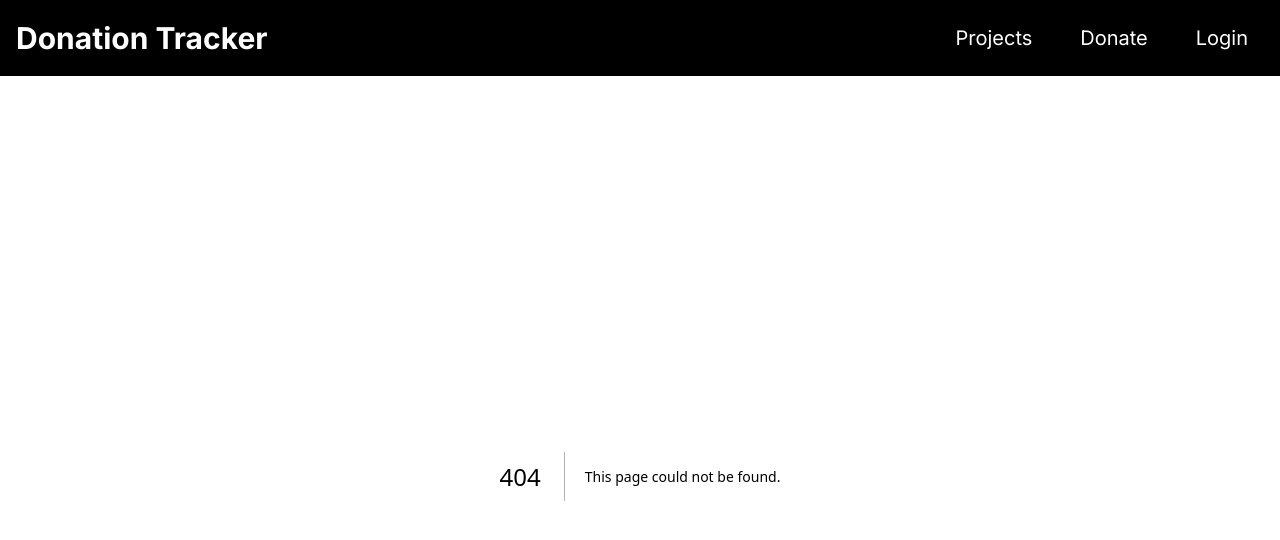
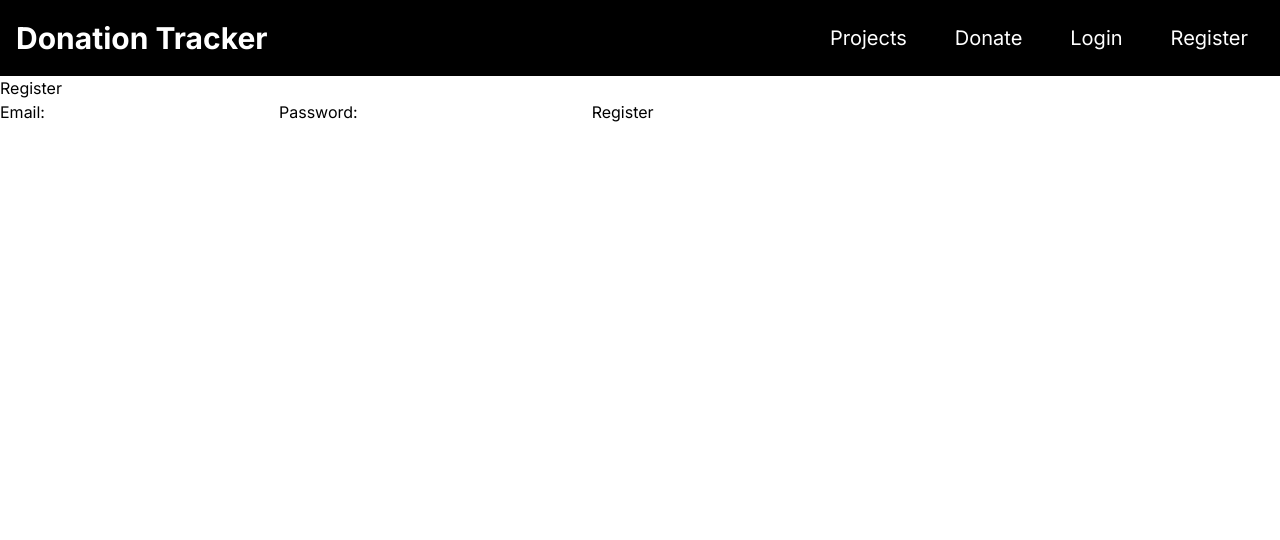
Before and after one commit to JTJZCodingGroup/DonationTracker, a Next.js app in the folder donation-tracker/: page /register in a window 1280 px wide. Before the commit this address had no page. Shown: the top 540 px of the page. Built offline with nearby package versions, Linux system fonts and the light colour scheme.

Commit message:
added register form and page

```diff
--- a/donation-tracker/src/app/components/Navbar.tsx
+++ b/donation-tracker/src/app/components/Navbar.tsx
@@ -2,43 +2,30 @@ import Link from 'next/link';
 
 const Navbar: React.FC = () => {
   return (
-    <nav className='bg-black p-4'>
-      <div className='container mx-auto flex flex-col lg:flex-row justify-between items-center'>
-        <div className='text-white font-bold text-3xl mb-4 lg:mb-0 hover:text-orange-600 hover:cursor-pointer'>
+    <nav className="bg-black p-4">
+      <div className="container mx-auto flex flex-col lg:flex-row justify-between items-center">
+        <div className="text-white font-bold text-3xl mb-4 lg:mb-0 hover:text-orange-600 hover:cursor-pointer">
           Donation Tracker
         </div>
-        <div className='lg:hidden'>
-          <button className='text-white focus:outline-none'>
-            <svg
-              className='h-6 w-6'
-              fill='none'
-              stroke='currentColor'
-              viewBox='0 0 24 24'
-            >
-              <path
-                strokeLinecap='round'
-                strokeLinejoin='round'
-                strokeWidth='2'
-                d='M4 6h16M4 12h16m-7 6h7'
-              ></path>
+        <div className="lg:hidden">
+          <button className="text-white focus:outline-none">
+            <svg className="h-6 w-6" fill="none" stroke="currentColor" viewBox="0 0 24 24">
+              <path strokeLinecap="round" strokeLinejoin="round" strokeWidth="2" d="M4 6h16M4 12h16m-7 6h7"></path>
             </svg>
           </button>
         </div>
-        <div className='lg:flex flex-col lg:flex-row lg:space-x-4 lg:mt-0 mt-4 flex flex-col items-center text-xl'>
-          <Link href='/projects'>
-            <button className='text-white px-4 py-2 hover:text-orange-600 focus:outline-none'>
-              Projects
-            </button>
+        <div className="lg:flex flex-col lg:flex-row lg:space-x-4 lg:mt-0 mt-4 flex flex-col items-center text-xl">
+          <Link href="/projects">
+            <button className="text-white px-4 py-2 hover:text-orange-600 focus:outline-none">Projects</button>
           </Link>
-          <Link href='/donate'>
-            <button className='text-white px-4 py-2 hover:text-orange-600 focus:outline-none'>
-              Donate
-            </button>
+          <Link href="/donate">
+            <button className="text-white px-4 py-2 hover:text-orange-600 focus:outline-none">Donate</button>
           </Link>
-          <Link href='/login'>
-            <button className='text-white px-4 py-2 hover:text-orange-600 focus:outline-none'>
-              Login
-            </button>
+          <Link href="/login">
+            <button className="text-white px-4 py-2 hover:text-orange-600 focus:outline-none">Login</button>
+          </Link>
+          <Link href="/register">
+            <button className="text-white px-4 py-2 hover:text-orange-600 focus:outline-none">Register</button>
           </Link>
         </div>
       </div>
--- /dev/null
+++ b/donation-tracker/src/app/register/RegisterForm.tsx
@@ -0,0 +1,46 @@
+"use client";
+
+import { useState } from 'react';
+import { useRouter } from 'next/navigation';
+
+interface RegisterFormProps {}
+
+const RegisterForm: React.FC<RegisterFormProps> = () => {
+  const [email, setEmail] = useState('');
+  const [password, setPassword] = useState('');
+  const router = useRouter();
+
+  const handleSubmit = async (e: React.FormEvent<HTMLFormElement>) => {
+    e.preventDefault();
+
+    const body = { email, password };
+
+    const response = await fetch('/api/register', {
+      method: 'POST',
+      headers: { 'Content-Type': 'application/json' },
+      body: JSON.stringify(body),
+    });
+
+    if (response.ok) {
+      router.push('/login'); // Redirect to login page after successful registration
+    } else {
+      console.error('Registration failed');
+    }
+  };
+
+  return (
+    <form onSubmit={handleSubmit}>
+      <label>
+        Email:
+        <input type="email" value={email} onChange={(e) => setEmail(e.target.value)} required />
+      </label>
+      <label>
+        Password:
+        <input type="password" value={password} onChange={(e) => setPassword(e.target.value)} required />
+      </label>
+      <button type="submit">Register</button>
+    </form>
+  );
+};
+
+export default RegisterForm;
--- /dev/null
+++ b/donation-tracker/src/app/register/page.tsx
@@ -0,0 +1,10 @@
+import RegisterForm from './RegisterForm';
+
+export default function RegisterPage() {
+  return (
+    <main>
+      <h1>Register</h1>
+      <RegisterForm />
+    </main>
+  );
+}
```
